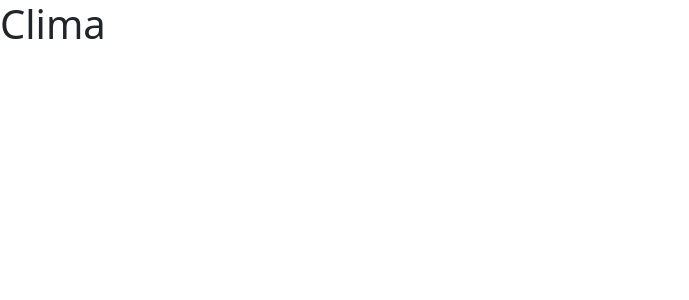
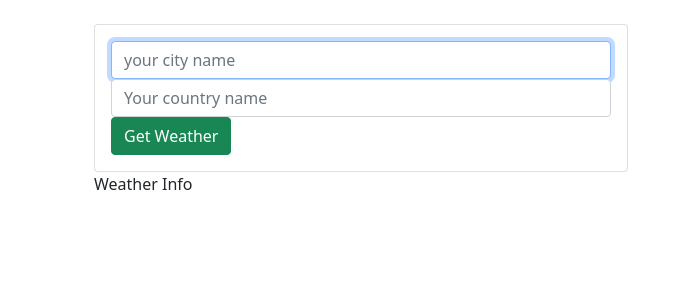
Before and after one commit to Legnatbird/Clima, a React app: page / in a window 1280 px wide. Shown: the top 300 px of the page, without its empty margins (0-689 px from the left). Built offline with nearby package versions, Linux system fonts and the light colour scheme.

Commit message:
Se crean componentes
Se agrega el componente weatherform y weatherinfo

```diff
--- a/src/app/App.js
+++ b/src/app/App.js
@@ -1,9 +1,18 @@
 import React, {Component} from "react";
+import WeatherInfo from "./components/WeatherInfo";
+import WeatherForm from "./components/WeatherForm";
 
 class App extends Component{
     render(){
         return(
-            <h1>Clima</h1>
+            <div className="container p-4">
+                <div className="row">
+                    <div className="col-md-6">
+                        <WeatherForm />
+                        <WeatherInfo />
+                    </div>
+                </div>
+            </div>
         )
     }
 };
--- a/src/app/components/WeatherForm.js
+++ b/src/app/components/WeatherForm.js
@@ -0,0 +1,18 @@
+import React from "react";
+
+const WeatherForm = props=>(
+    <div className="card card-body">
+        <form action="">
+            <div className="form-group">
+                <input type="text" name="city" placeholder="your city name" className="form-control" autoFocus />
+            </div>
+            <div className="form group">
+                <input type="text" name="country" placeholder="Your country name" className="form-control"/>
+            </div>
+            <button className="btn btn-success btn-block">
+                Get Weather
+            </button>
+        </form>
+    </div>
+);
+export default WeatherForm;
--- a/src/app/components/WeatherInfo.js
+++ b/src/app/components/WeatherInfo.js
@@ -0,0 +1,10 @@
+import React from "react";
+
+const WeatherInfo = props=> {
+    return(
+        <div>
+            Weather Info
+        </div>
+    )
+};
+export default WeatherInfo;
```
